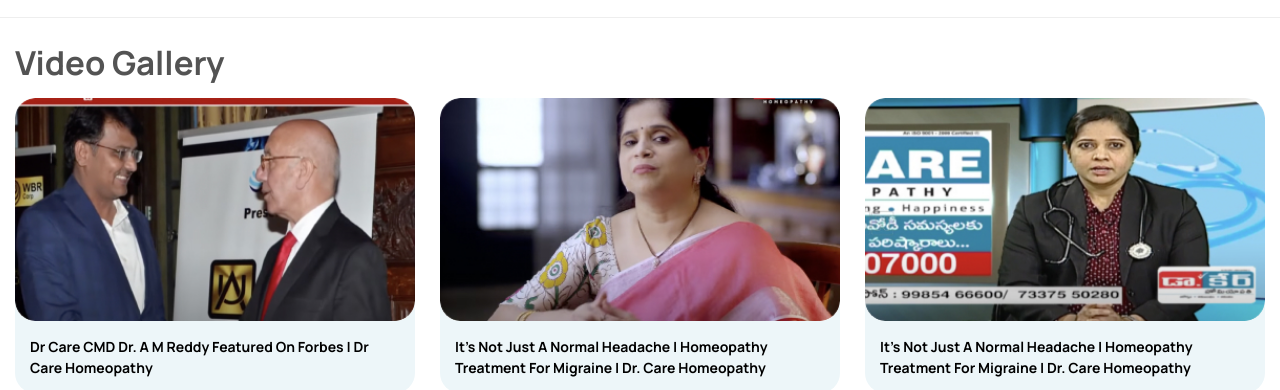
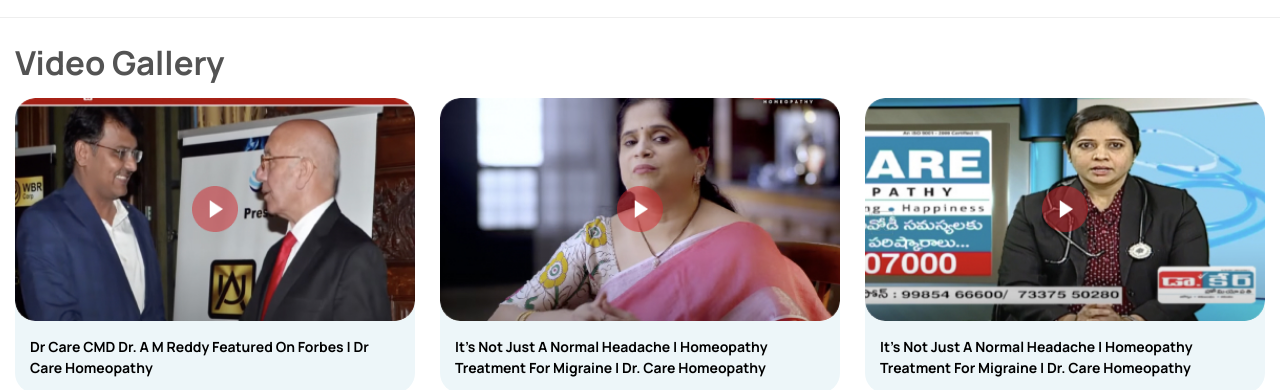
Before and after one commit to getuidev/dr-care, a plain HTML site: page index.html in a window 1280 px wide. Shown: the part 1538-1928 px from the top of the page. Drawn offline with Linux system fonts and the light colour scheme; the site is published under a folder, as on GitHub Pages, so addresses that start at the root find nothing.

Commit message:
Update main.css

```diff
--- a/css/main.css
+++ b/css/main.css
@@ -87,7 +87,7 @@ ol,ul{list-style-type:none}
 .videoGal_wrapper .imgwrap img{border-radius:20px}
 .videoGal_wrapper figcaption{padding:15px}
 .videoGal_wrapper figcaption h3{font-weight:700;font-size:14px;text-transform:capitalize;color:#000}
-.playIcon{background:url(/images/play.png);background-position:center;background-size:46px;background-repeat:no-repeat;position:absolute;width:100%;height:100%;top:0;left:0}
+.playIcon{background:url(../images/play.png);background-position:center;background-size:46px;background-repeat:no-repeat;position:absolute;width:100%;height:100%;top:0;left:0}
 .testimonial_wrapper{background:#d6f8fc;padding:20px;overflow:hidden}
 .testimonial_wrapper .container{position:relative}
 .testimonialSwiper{width:50%;margin:0}
```
